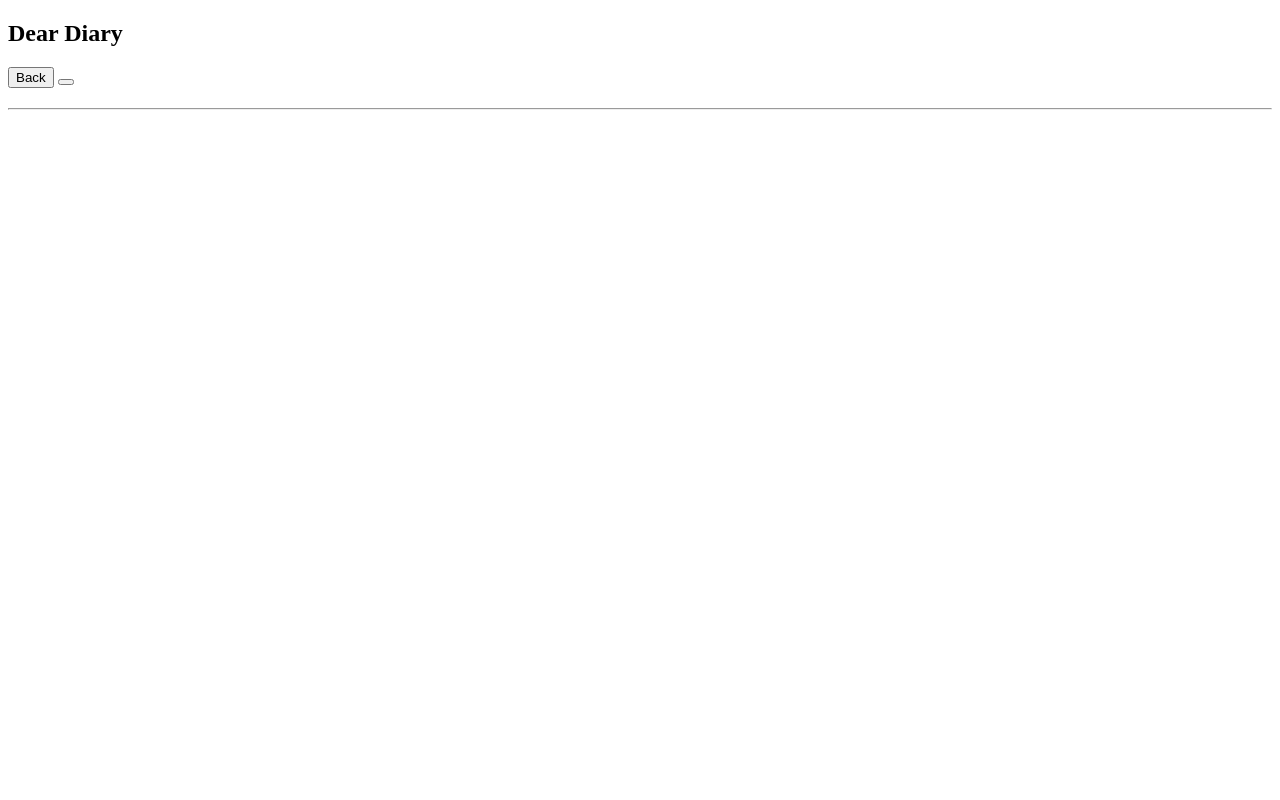
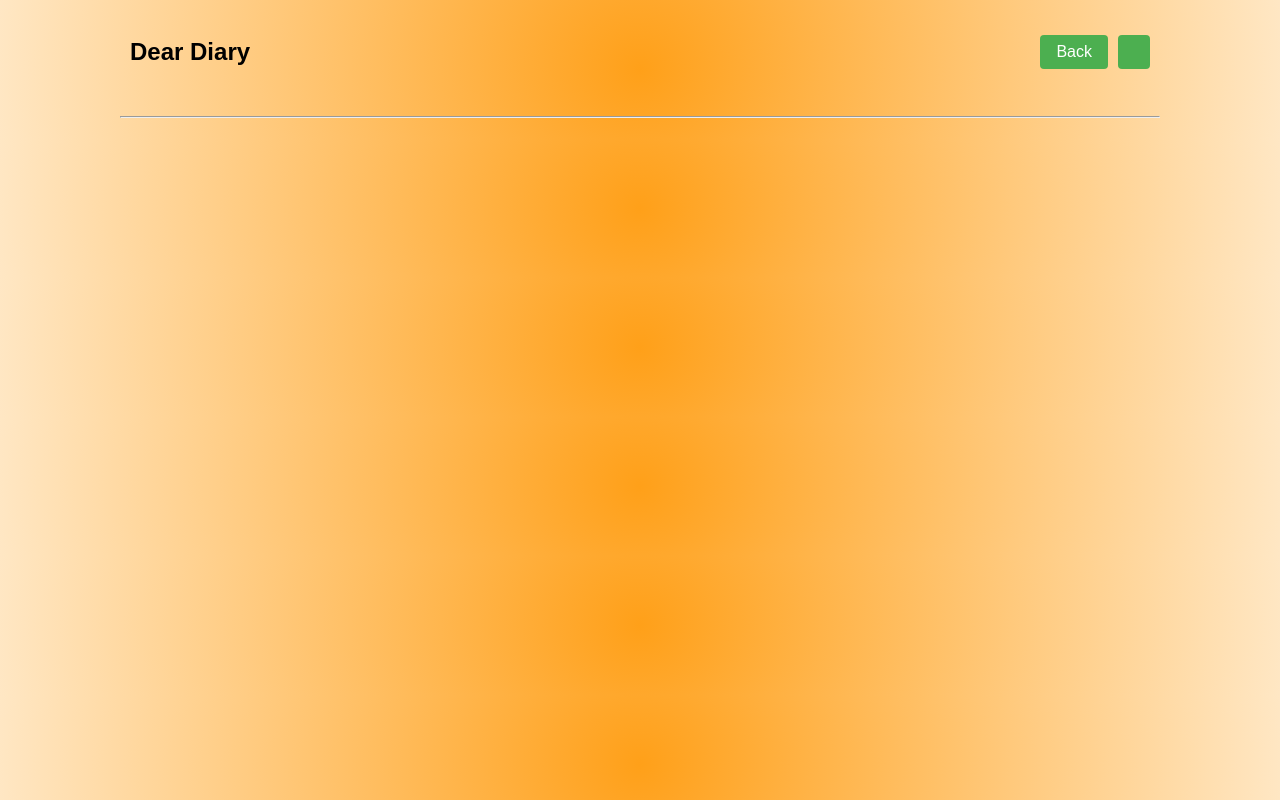
Before and after one commit to BrianHCordova/personal-blog-project, a plain HTML site: page blog.html in a window 1280 px wide. Drawn offline with Linux system fonts and the light colour scheme; a web font is replaced by a local one.

Commit message:
added simple styling and fonts to the blog.html nav

```diff
--- a/assets/css/blog.css
+++ b/assets/css/blog.css
@@ -0,0 +1,38 @@
+
+body {
+    font-family: "Anta", sans-serif;
+    background: rgb(255,160,25);
+    background: radial-gradient(circle, rgba(255,160,25,1) 0%, rgba(255,231,196,1) 100%);
+    margin-left: 15vh;
+    margin-right: 15vh;
+  }
+
+.blog-title {
+    display: flex;
+    justify-content: space-between;
+    align-items: center;
+    padding: 10px;
+    background-color: transparent;
+  }
+
+  .nav-buttons {
+    display: flex;
+  }
+
+  .back-button {
+    margin-right: 10px;
+  }
+
+  /* Styling for the buttons as a placeholder */
+  button {
+    padding: 8px 16px;
+    background-color: #4CAF50;
+    color: white;
+    border: none;
+    text-align: center;
+    text-decoration: none;
+    display: inline-block;
+    font-size: 16px;
+    cursor: pointer;
+    border-radius: 4px;
+  }
--- a/blog.html
+++ b/blog.html
@@ -3,6 +3,9 @@
 <head>
     <meta charset="UTF-8">
     <meta name="viewport" content="width=device-width, initial-scale=1.0">
+    <link rel="preconnect" href="https://fonts.googleapis.com">
+    <link rel="preconnect" href="https://fonts.gstatic.com" crossorigin>
+    <link href="https://fonts.googleapis.com/css2?family=Anta&family=Poppins:ital,wght@0,300;0,400;0,500;0,600;1,300;1,400;1,500;1,600&display=swap" rel="stylesheet">
     <link rel="stylesheet" href="./assets/css/blog.css">
     <title>Dear Diary</title>
 </head>
```
